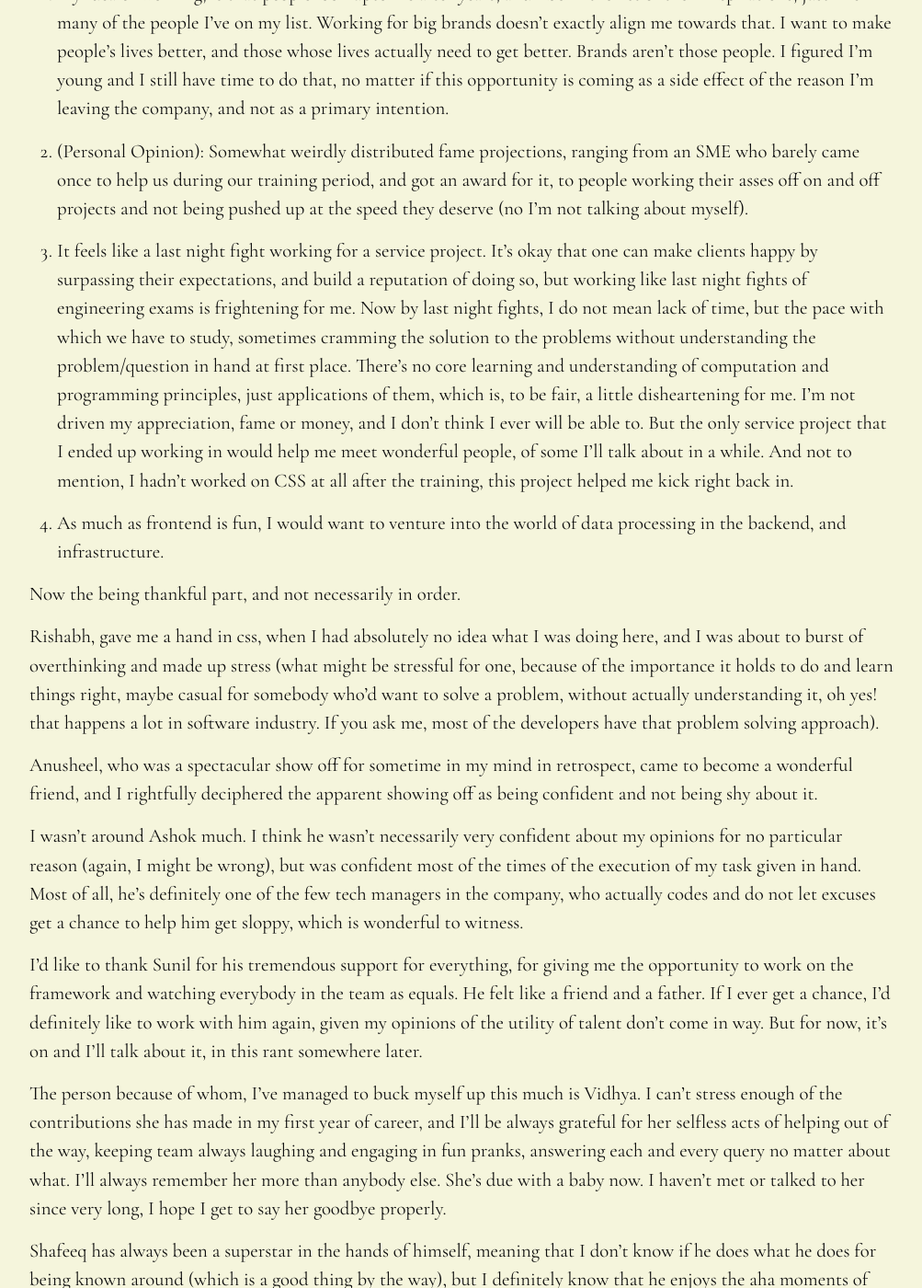
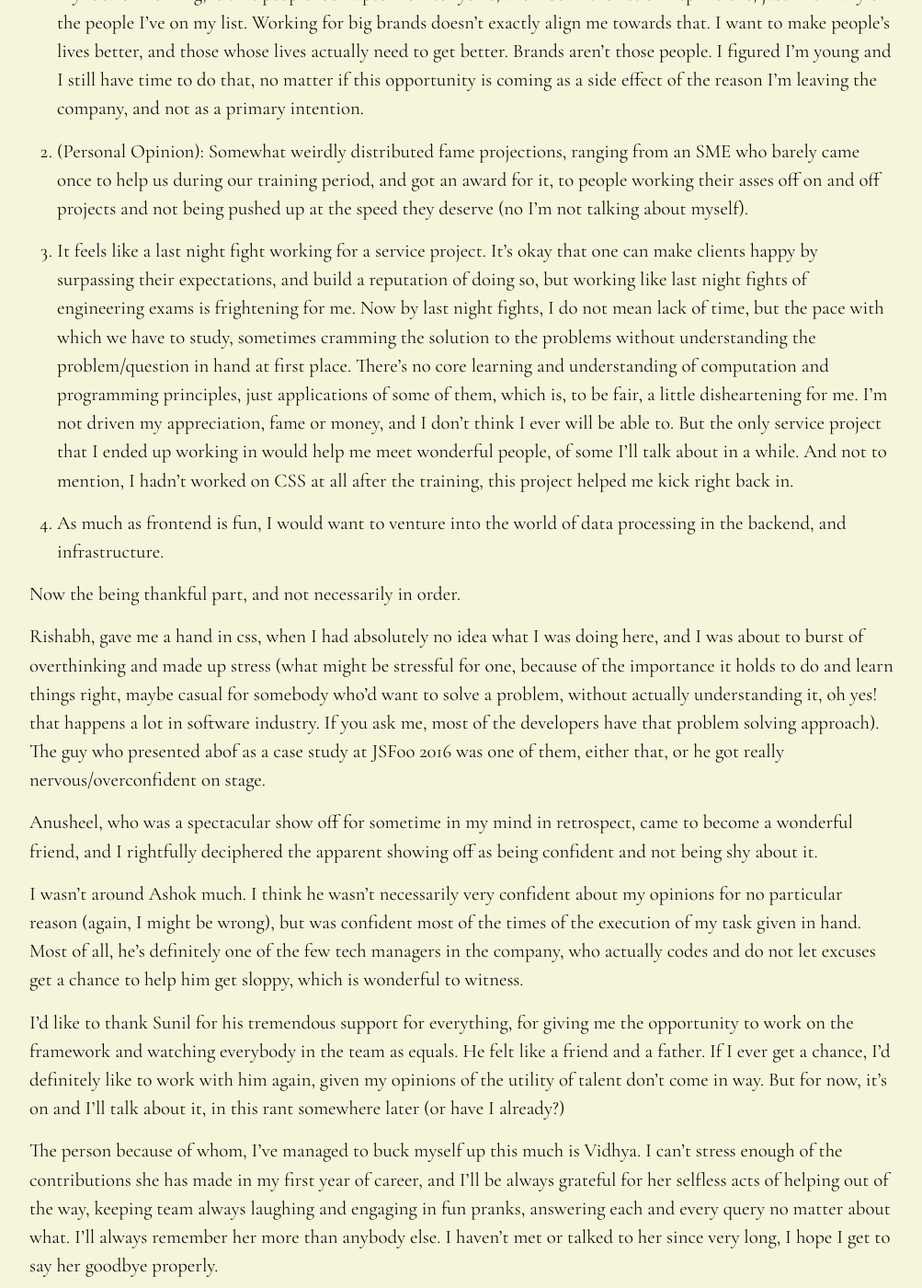
Before and after one commit to gdad-s-river/gdad-s-river.github.io, a Jekyll site: the page built from _posts/2017-01-01-goodbye-sapient.md, in a window 1280 px wide and 1400 px high, scrolled down 1511 px. Shown: the whole window at 92% size, without its empty margins (138-1141 px from the left). Built offline with Jekyll 4.4.1, drawn with Linux system fonts in a browser that asks for light colours; comment, search, counter and statistics services are not loaded; some of the changed text lies outside the part shown.

Commit message:
goodbye post update

```diff
--- a/_posts/2017-01-01-goodbye-sapient.md
+++ b/_posts/2017-01-01-goodbye-sapient.md
@@ -20,31 +20,31 @@ But during the training period, I certainly rightfully felt so, we were under pr
 
 Some people like to remain quiet. I like to remain quiet because I do not like pretending anymore. I used to pretend a lot, so much so, that I heard one of my most closest relative speak of me as a person who _just speaks and doesn't do it_. So trust me that I speak the truth.
 
-Some people like to just work their best out of the necessary inadvertent compulsion of being good to the team and be liked by everyone, so to speak. Inadvertently, yes, for they wouldn't know about it. But it gives me creeps how one can be satisfied with it. I'm not judging anything. I'm questioning no one in particular. What is it of being involved in the embrace of everybody's liked progress bars, that it even can defer our conscious mind and effort? But then again, I think it's subjective. For what is the right use of a particular skillset and talent, shouldn't be that exact same opinion, of somebody with the exact same skillset and talents.
+Some people like to just work their asses out the best of them to be the best and obviously, everybody likes the best. But I question myself how one can be satisfied with something which has no needful impact in people's lives. I'm not judging anything. I'm questioning no one in particular. What is it of being involved in the embrace of everybody's liked progress bars, that it can even defer our conscious mind and effort? But then again, I think it's subjective. For what is the right use of a particular skill set and talent for on, shouldn't necessarily be that exact same opinion, of somebody with the exact same skill set and talents.
 
 And there are people who very naturally want to show what they are capable of just because they are capable of it. Being liked comes along the way. I get jealous of both of these types, and I fight hard not to be. For years I lamented not being patted on the back for anything, because I really didn't do anything. When I got this job, my father was the first one I told it to. He said _**Okay**_ in response, which was not a big deal, since I wasn't much excited for I hadn't prepared for it, but still I had gotten it. I've taken small steps in this past year, but I'm still three steps away from making difference on my terms.
 
 Talking about making difference. This leaving of my first job, as much as it's emotional for me, is also relieving to some extent as well, although I haven't told this to many people. I've to write much about being emotional and being thankful, so I'll get done with the relieved part quickly.
 
-1. My idea of working, is that people look upto me after years, and I be in the list of their inspirations, just like many of the people I've on my list. Working for big brands doesn't exactly align me towards that. I want to make people's lives better, and those whose lives actually need to get better. Brands aren't those people. I figured I'm young and I still have time to do that, no matter if this opportunity is coming as a side effect of the reason I'm leaving the company, and not as a primary intention.
+1. My idea of working, is that people look upto me after years, and I be in the list of inspirations, just like many of the people I've on my list. Working for big brands doesn't exactly align me towards that. I want to make people's lives better, and those whose lives actually need to get better. Brands aren't those people. I figured I'm young and I still have time to do that, no matter if this opportunity is coming as a side effect of the reason I'm leaving the company, and not as a primary intention.
 
 2. (Personal Opinion): Somewhat weirdly distributed fame projections, ranging from an SME who barely came once to help us during our training period, and got an award for it, to people working their asses off on and off projects and not being pushed up at the speed they deserve (no I'm not talking about myself).
 
-3. It feels like a last night fight working for a service project. It's okay that one can make clients happy by surpassing their expectations, and build a reputation of doing so, but working like last night fights of engineering exams is frightening for me. Now by last night fights, I do not mean lack of time, but the pace with which we have to study, sometimes cramming the solution to the problems without understanding the problem/question in hand at first place. There's no core learning and understanding of computation and programming principles, just applications of them, which is, to be fair, a little disheartening for me. I'm not driven my appreciation, fame or money, and I don't think I ever will be able to. But the only service project that I ended up working in would help me meet wonderful people, of some I'll talk about in a while. And not to mention, I hadn't worked on CSS at all after the training, this project helped me kick right back in.
+3. It feels like a last night fight working for a service project. It's okay that one can make clients happy by surpassing their expectations, and build a reputation of doing so, but working like last night fights of engineering exams is frightening for me. Now by last night fights, I do not mean lack of time, but the pace with which we have to study, sometimes cramming the solution to the problems without understanding the problem/question in hand at first place. There's no core learning and understanding of computation and programming principles, just applications of some of them, which is, to be fair, a little disheartening for me. I'm not driven my appreciation, fame or money, and I don't think I ever will be able to. But the only service project that I ended up working in would help me meet wonderful people, of some I'll talk about in a while. And not to mention, I hadn't worked on CSS at all after the training, this project helped me kick right back in.
 
 4. As much as frontend is fun, I would want to venture into the world of data processing in the backend, and infrastructure.
 
 Now the being thankful part, and not necessarily in order.
 
-Rishabh, gave me a hand in css, when I had absolutely no idea what I was doing here, and I was about to burst of overthinking and made up stress (what might be stressful for one, because of the importance it holds to do and learn things right, maybe casual for somebody who'd want to solve a problem, without actually understanding it, oh yes! that happens a lot in software industry. If you ask me, most of the developers have that problem solving approach).
+Rishabh, gave me a hand in css, when I had absolutely no idea what I was doing here, and I was about to burst of overthinking and made up stress (what might be stressful for one, because of the importance it holds to do and learn things right, maybe casual for somebody who'd want to solve a problem, without actually understanding it, oh yes! that happens a lot in software industry. If you ask me, most of the developers have that problem solving approach). The guy who presented abof as a case study at JSFoo 2016 was one of them, either that, or he got really nervous/overconfident on stage.
 
 Anusheel, who was a spectacular show off for sometime in my mind in retrospect, came to become a wonderful friend, and I rightfully deciphered the apparent showing off as being confident and not being shy about it.
 
 I wasn't around Ashok much. I think he wasn't necessarily very confident about my opinions for no particular reason (again, I might be wrong), but was confident most of the times of the execution of my task given in hand. Most of all, he's definitely one of the few tech managers in the company, who actually codes and do not let excuses get a chance to help him get sloppy, which is wonderful to witness.
 
-I'd like to thank Sunil for his tremendous support for everything, for giving me the opportunity to work on the framework and watching everybody in the team as equals. He felt like a friend and a father. If I ever get a chance, I'd definitely like to work with him again, given my opinions of the utility of talent don't come in way. But for now, it's on and I'll talk about it, in this rant somewhere later.
+I'd like to thank Sunil for his tremendous support for everything, for giving me the opportunity to work on the framework and watching everybody in the team as equals. He felt like a friend and a father. If I ever get a chance, I'd definitely like to work with him again, given my opinions of the utility of talent don't come in way. But for now, it's on and I'll talk about it, in this rant somewhere later (or have I already?)
 
-The person because of whom, I've managed to buck myself up this much is Vidhya. I can't stress enough of the contributions she has made in my first year of career, and I'll be always grateful for her selfless acts of helping out of the way, keeping team always laughing and engaging in fun pranks, answering each and every query no matter about what. I'll always remember her more than anybody else. She's due with a baby now. I haven't met or talked to her since very long, I hope I get to say her goodbye properly.
+The person because of whom, I've managed to buck myself up this much is Vidhya. I can't stress enough of the contributions she has made in my first year of career, and I'll be always grateful for her selfless acts of helping out of the way, keeping team always laughing and engaging in fun pranks, answering each and every query no matter about what. I'll always remember her more than anybody else. I haven't met or talked to her since very long, I hope I get to say her goodbye properly.
 
 Shafeeq has always been a superstar in the hands of himself, meaning that I don't know if he does what he does for being known around (which is a good thing by the way), but I definitely know that he enjoys the aha moments of technology. I know because I get excited about stuff as much as he does, and it's really very exciting. But lately I've come to realise that at least I, am surfing at the surface of water where magpie developers surf, attracted by latest technology spun out by big companies, without knowing the basics. Jeff Atwood, the creator of atwood's law namely
 
@@ -54,9 +54,9 @@ is the co founder of Stackoverflow, and now Discourse. But did you know he has a
 
 This is one of the reasons I've been reading more code than writing. It helps me understand a problem statement before I madly start stackoverflowing about it or worse, something that has abstracted it away. And worse is, opinions about technology aren't a star mark heavily upvoted answer anywhere. I got to know how routers are made by actually reading about it/watching not very mainstream videos. I couldn't understand it if I kept myself head in heads of using React or Backbone router mindlessly.
 
-Shafeeq works hard, parties hard, which is good and awesome. The nights we spent late watching react conf videos, drooling over immutable data structure rewrites of arrays/lists, were the nights I'll remember of him.
+Shafeeq works hard, parties hard, which is good and awesome. The nights we spent late watching react conf videos, drooling over immutable data structure rewrites of arrays/lists, were the nights I'll remember of him. And not to mention his every grinning smile.
 
-Pinky has been up with the most needed tasks and finished them in time. She's very meticulous, perhaps was the most in the team. And also perhaps most under-recognized team player despite sapient tool recognitions. I've not seen somebody working so humbly. Thank you for being there everytime Rishab and I needed you.
+Pinky has been up with the most needed tasks and finished them in time. She's very meticulous, perhaps was the most in the team. And also perhaps most under-recognized team player despite sapient tool recognitions. I've not seen somebody working so humbly. Thank you for being there everytime Rishab and I needed you, or for that matter the entire team.
 
 Abraham is the guy after Vidhya, who has silently given support to everybody. When I started reading DExA's code, I'd keep bugging him for the things I didn't understand (which was pretty much everything). Everything was new to me, singletons, classes, abstractions, nodejs, and what not. I'd get impatient and go straight to him to understand it. He'd patiently send me back sometimes and ask me to spend a little more time to understand it. Best advice I took. He's the reason I'm comfortable reading code patiently now. Thank you Abraham for being a wonderful mentor for over a year.
 
@@ -81,6 +81,12 @@ Subin was my new Manager after Ashok. He's a wonderful team player, very vigilan
 Trinadh has been very helpful. No matter what, he'd ensure that I understood the task in hand properly before I started working on it. So everytime he'd explain me things, which'd involve a sequence of number of steps to follow, he'd pragmatically jot down all those subtask todos in order, and send it over office IM, before I'd even reach to my seat back. Very soft spoken, and a very practical and fun loving person.
 
 Sagar, right from when we were porting components, was always cool and chilling. He has the habit of keeping everybody smiling and laughing.
+
+Ankita talks like someone I know in my memory but am not able to remember who. Her inclusion of team, talks around, worth ethic, I'd remember.
+
+When I'd be off for some reasons Priyanka's lovely long hair would just rush every sad/dejected feeling out of the mind and body.
+
+Short conversations with Bharti about Career and Life, and her encouragements would be remembered.
 
 ## Off Team Peeps
 
--- a/sw.js
+++ b/sw.js
@@ -2,7 +2,7 @@
 layout: null
 ---
 
-const staticCacheName = "gdad-s-river-static-v43";
+const staticCacheName = "gdad-s-river-static-v44";
 
 console.log("installing service worker");
 
```
